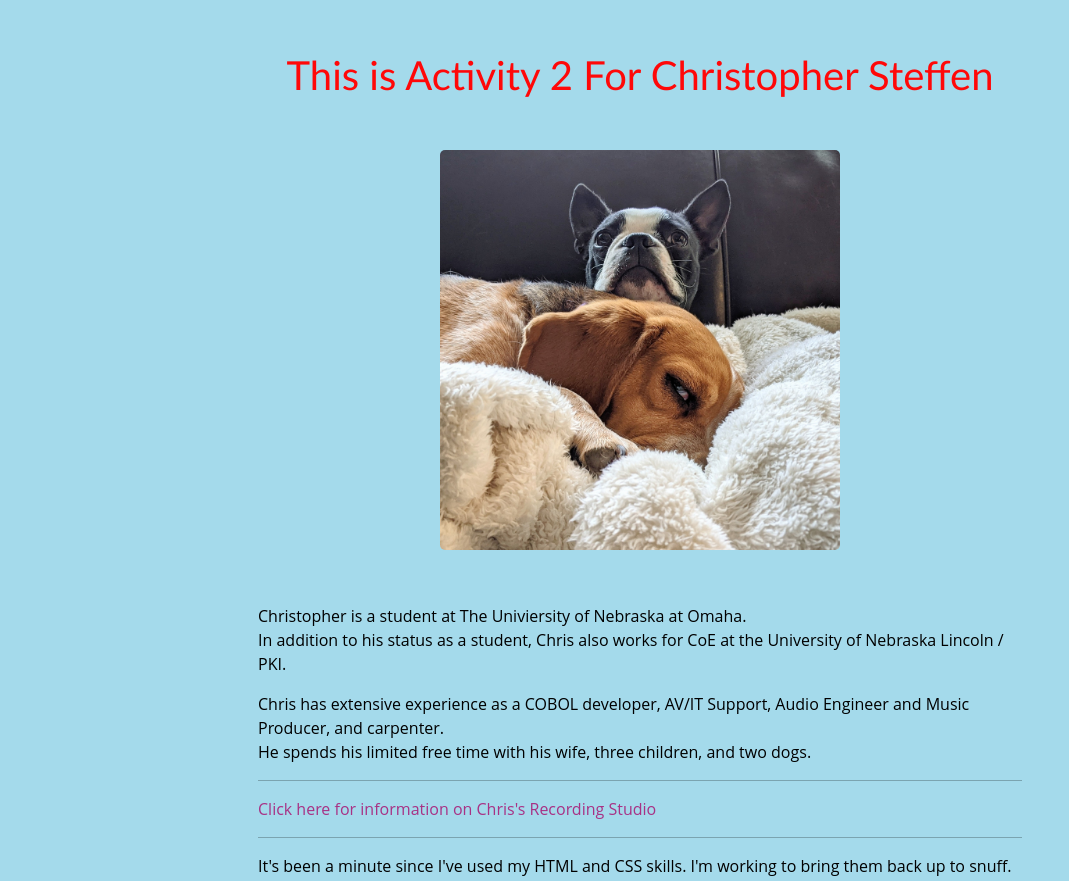
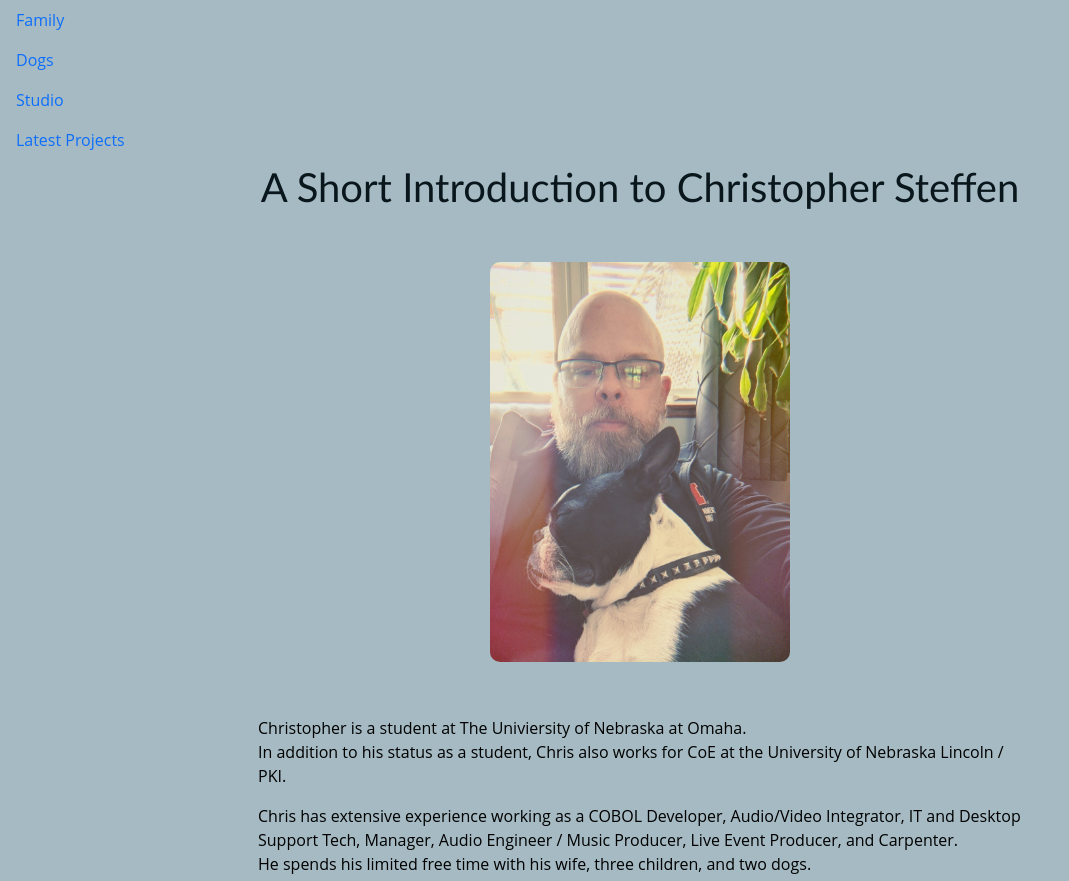
Before and after one commit to steffonic/3900-Activity2, a plain HTML site: page main.html in a window 1280 px wide. Shown: the top 881 px of the page, without its empty margins (0-1069 px from the left). Drawn offline with nearby package versions, Linux system fonts and the light colour scheme.

Commit message:
Nav Bar and Nav Pages
add nav for dogs, family, projects. Add blank html pages as markers. color selections

```diff
--- a/css/main.css
+++ b/css/main.css
@@ -60,7 +60,7 @@ header {
  line-height: 0.75;
  text-align: center;
 
-   color: #ff0808;
+   color: #09171c;
 
  }
 
@@ -135,11 +135,12 @@ PAGE:
  /*************************************
 PAGE: ABOUT
 **************************************/
-.profile-photo {
+.main-photo {
     display: block;
-    max-width: 400px;
+    max-width: 500px;
+	max-height: 400px;
     margin: 0 auto 30px;
-    border-radius: 5px;
+    border-radius: 10px;
 }
 
 /*************************************
@@ -170,6 +171,6 @@ nav a.selected, nav a:hover {
 }
 /* site body*/
 body {
-    background-color: #a4daeb;
+    background-color: #a5bac2;
     color: #000;
 }
--- a/main.html
+++ b/main.html
@@ -18,11 +18,22 @@
 </head>
 
 <body>
+<ul class="nav flex-column">
+  <li class="nav-item">
+    <a class="nav-link" href="family.html">Family</a>
+  </li>
+  <li class="nav-item">
+    <a class="nav-link" href="dogs.html">Dogs</a>
+  </li>
+  <li class="nav-item">
+    <a class="nav-link" href="studio.html">Studio</a>
+  </li>
+  <li class="nav-item">
+    <a class="nav-link" href="projects.html">Latest Projects</a>
+  </li>
+</ul>
 
-<br>
-<br>
-
-<h1>This is Activity 2 For Christopher Steffen</h1>
+<h1>A Short Introduction to Christopher Steffen</h1>
 
 
 <br>
@@ -31,7 +42,7 @@
     <div id="wrapper" >
       <section>
 
-              <img class="profile-photo" src="img/puppers.jpg"/>
+              <img class="main-photo" src="img/chris.jpg"/>
             <br>
 
             <p>
@@ -42,7 +53,7 @@
 
             </p>
 			<p>
-			Chris has extensive experience as a COBOL developer, AV/IT Support, Audio Engineer and Music Producer, and carpenter.
+			Chris has extensive experience working as a COBOL Developer, Audio/Video Integrator, IT and Desktop Support Tech, Manager, Audio Engineer / Music Producer, Live Event Producer, and Carpenter.
 			<br>
 			He spends his limited free time with his wife, three children, and two dogs.
 			</p>
```
Also changed, not shown: dogs.html (added), family.html (added), img/Chris.jpg (added), projects.html (added).
